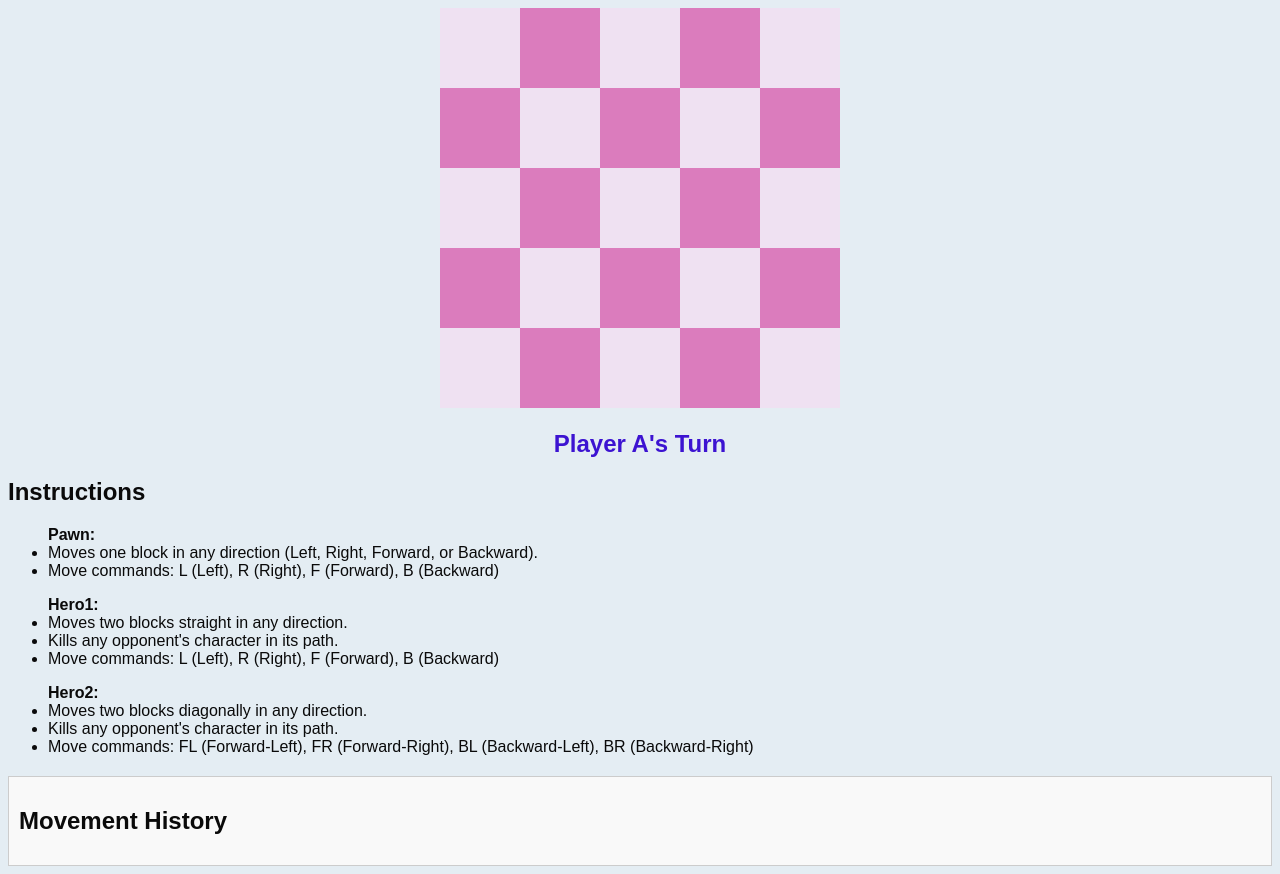
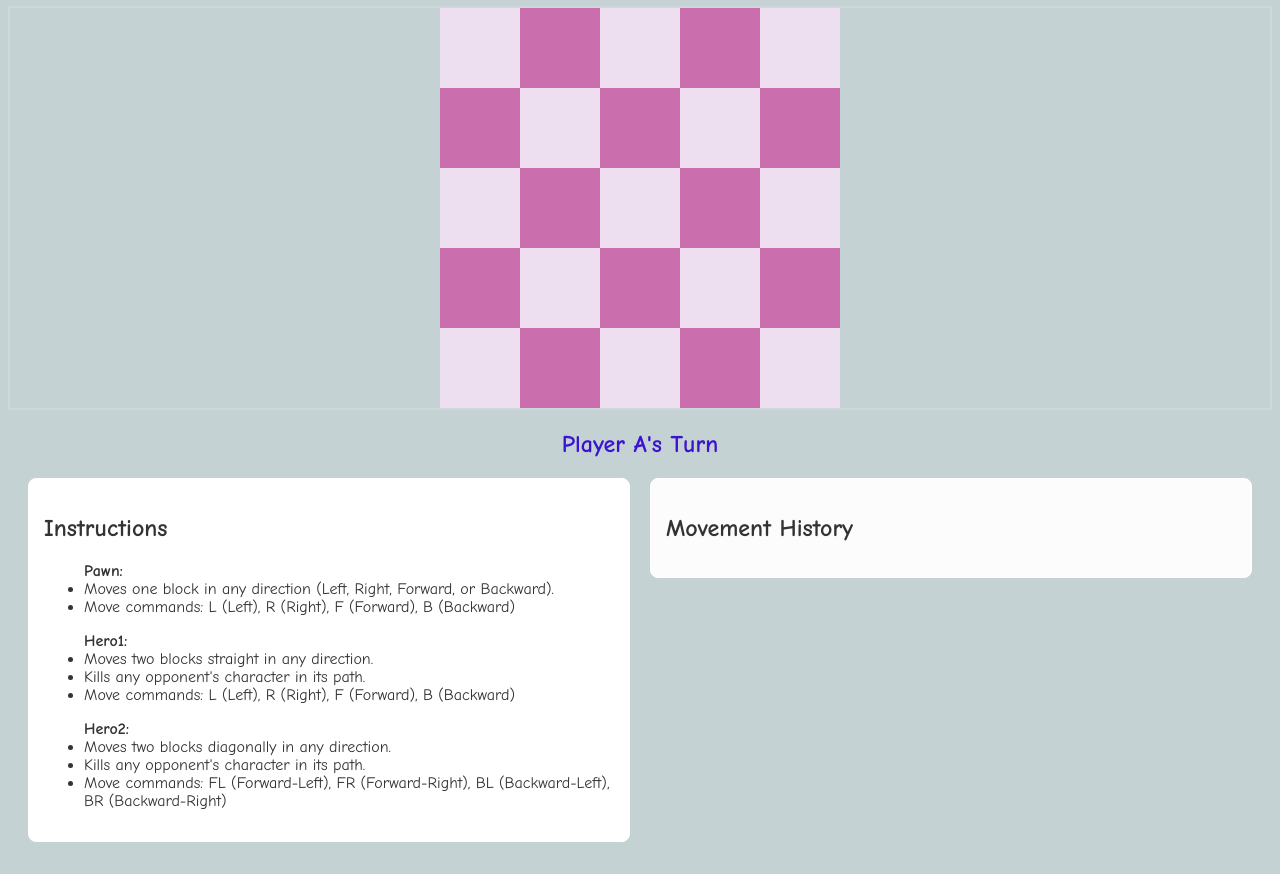
Before and after one commit to pratiksha259/Pratiksha-Dubey-21BHI10013, a website: page index.html in a window 1280 px wide. Shown: the part 74-948 px from the top of the page. Drawn offline with Linux system fonts and the light colour scheme.

Commit message:
Update styles.css

```diff
--- a/styles.css
+++ b/styles.css
@@ -1,7 +1,7 @@
 body {
-    background-color: rgb(228, 237, 243);
-    color: rgb(10, 10, 10); /* Default text color for the whole page */
-    font-family: Arial, sans-serif; /* Optional: improves text readability */
+    background-color: #c4d2d3; /* Light grey-blue for the background */
+    color: #333; /* Dark grey for text */
+    font-family: 'Comic Sans MS'; /* Clean and modern font */
 }
 
 .container {
@@ -11,7 +11,7 @@
     gap: 0;
     justify-content: center;
     margin: 20px auto;
-    border: 2px solid rgb(228, 237, 243);
+    border: 2px solid #d0d7de; /* Soft grey border for the grid */
 }
 
 .box {
@@ -20,31 +20,25 @@
     align-items: center;
     font-size: 24px;
     font-weight: bold;
-    color: rgb(51, 1, 43); /* Default text color for boxes */
+    color: #333; /* Dark grey text for boxes */
 }
 
 .box:nth-child(odd) {
-    background-color: #f184ff; /* Darker grey for the odd boxes */
+    background-color: #e3e8f0; /* Light blue-grey for odd boxes */
 }
 
 .box:nth-child(even) {
-    background-color: #a539a0; /* Even darker grey for the even boxes */
+    background-color: #cfd9e6; /* Slightly darker blue-grey for even boxes */
 }
 
-.box.selected {
-    border: 20px solid #ff6a00;
-}
 
-.box.highlight {
-    background-color: #66b3d6;
-}
 
 .box[data-player="A"] {
-    color: rgb(0, 238, 255); /* Red text for Player A */
+    color: #3f5fc0; /* Royal blue for Player A */
 }
 
 .box[data-player="B"] {
-    color: rgb(108, 108, 235); /* Dark blue text for Player B */
+    color: #dc143c; /* Crimson for Player B */
 }
 
 .allimg {
@@ -59,12 +53,13 @@
 
 .turn-indicator {
     margin-top: 20px;
-    font-size: 24px;
+    font-size: 60px;
     text-align: center;
     font-size: larger;
     font-weight: 700;
-    color: #350352; /* White color for the turn indicator */
+    color: #0d17a7; /* Same royal blue as Player A */
 }
+
 .win-popup {
     position: fixed;
     top: 50%;
@@ -72,26 +67,26 @@
     transform: translate(-50%, -50%);
     background-color: white;
     padding: 20px;
-    border: 2px solid black;
+    border: 2px solid #b0c4de; /* Light steel blue for the border */
     box-shadow: 0 0 10px rgba(0, 0, 0, 0.5);
     z-index: 1000;
     text-align: center;
 }
 
-.win-popup p {
-    margin-bottom: 20px;
-}
-
 .win-popup button {
+    background-color: #229c32; /* Light sky blue for the button */
+    border: none;
+    color: #fff; /* White text */
     padding: 10px 20px;
     font-size: 16px;
     cursor: pointer;
+    border-radius: 5px;
 }
+
 .history {
-    margin-top: 20px;
-    padding: 10px;
-    border: 1px solid #ccc;
-    background-color: #f9f9f9;
+    padding: 15px;
+    border: 1px solid #d49494;
+    background-color: #fcfcfc; /* Soft light blue-grey background */
 }
 
 .history h3 {
@@ -106,4 +101,28 @@
 .history-list li {
     margin-bottom: 5px;
     font-family: monospace;
+    color: #555; /* Medium grey for history text */
 }
+
+.container1 {
+    display: flex;
+    justify-content: space-between;
+    align-items: flex-start;
+    padding: 20px;
+    gap: 20px; /* Maintain the gap */
+}
+
+.instructions, .history {
+    flex: 1;
+    padding: 15px;
+    border: 1px solid #ffffff; /* Light grey border */
+    border-radius: 8px;
+}
+
+.instructions {
+    background-color: #ffffff; /* Soft grey-blue background for instructions */
+}
+
+.instructions h2, .history h2 {
+    color: #333; /* Dark grey for headings */
+}
```
